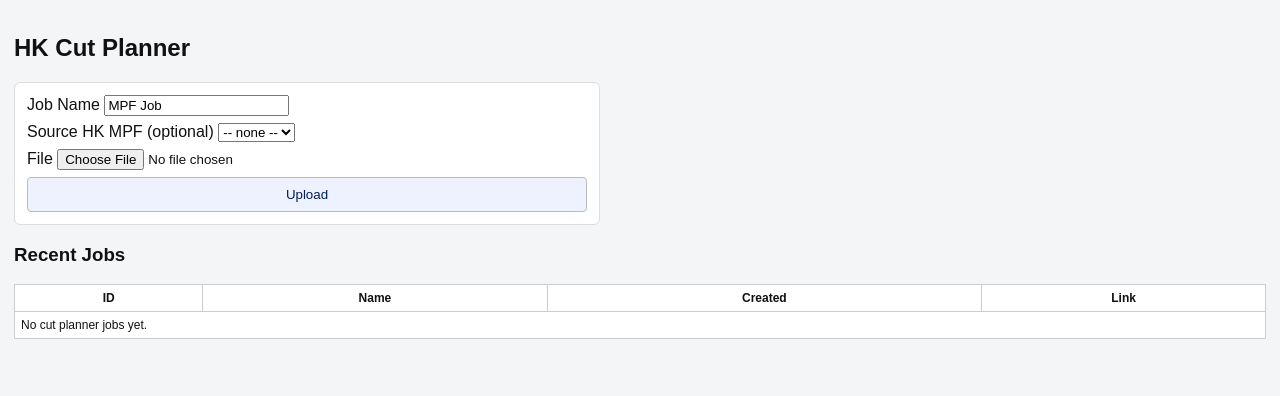
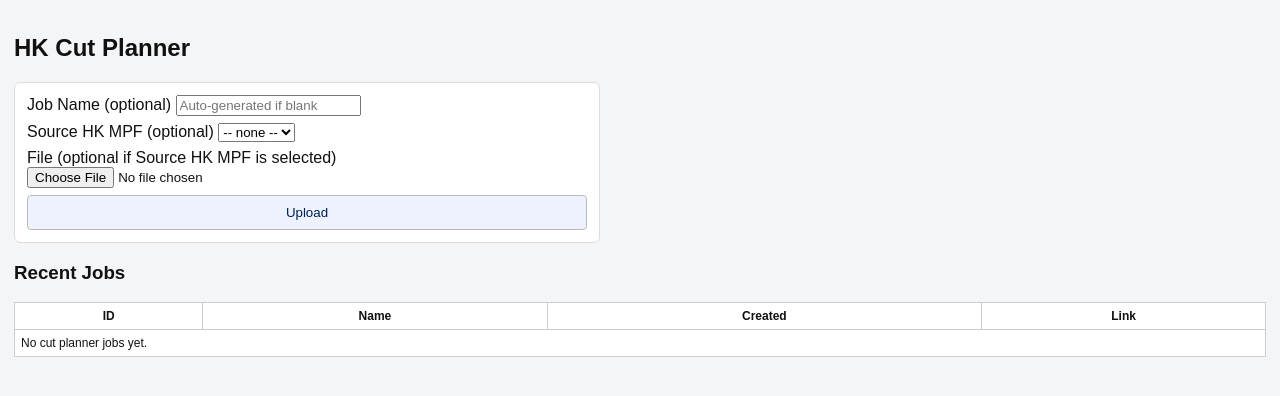
Before and after one commit to ravenorb/mts, a FastAPI app: page /cutplan in a window 1280 px wide. Shown: the part 47-443 px from the top of the page. Run offline with FastAPI, Linux system fonts and the light colour scheme; the visitor is signed in with stand-in values (Sample User, id 1); data comes from the database, SQL or seed files in the repository; data that the repository does not hold is empty; parts of the project's set-up code (start-up, migrations or seed data) failed here and were passed over.

Commit message:
Make cutplan upload accept source MPF or file and auto-name jobs

```diff
--- a/app/main.py
+++ b/app/main.py
@@ -3961,14 +3961,61 @@
 
 
 @app.post("/cutplan/upload")
-async def cutplan_upload(request: Request, file: UploadFile = File(...), name: str = Form("MPF Job"), engineering_job_id: int | None = Form(None), db: Session = Depends(get_db), user=Depends(require_login)):
+async def cutplan_upload(
+    request: Request,
+    file: UploadFile | None = File(None),
+    name: str = Form(""),
+    engineering_job_id: str | None = Form(None),
+    db: Session = Depends(get_db),
+    user=Depends(require_login),
+):
     _require_cutplan_write(user)
+    source_job_id: int | None = None
+    if engineering_job_id not in (None, ""):
+        try:
+            source_job_id = int(engineering_job_id)
+        except ValueError as exc:
+            raise HTTPException(status_code=400, detail="Source HK MPF must be a valid integer.") from exc
+
+    source_job = None
+    source_file_path: Path | None = None
+    if source_job_id is not None:
+        source_job = db.query(models.MpfMaster).filter_by(id=source_job_id).first()
+        if not source_job:
+            raise HTTPException(status_code=404, detail="Selected Source HK MPF was not found.")
+        source_candidates = sorted(
+            PART_FILE_DIR.glob(f"*_{source_job.mpf_filename}"),
+            key=lambda p: p.stat().st_mtime,
+            reverse=True,
+        )
+        if source_candidates:
+            source_file_path = source_candidates[0]
+        else:
+            direct_path = PART_FILE_DIR / source_job.mpf_filename
+            if direct_path.exists():
+                source_file_path = direct_path
+
+    if (not file or not file.filename) and source_file_path is None:
+        raise HTTPException(status_code=400, detail="Upload an MPF file or choose Source HK MPF.")
+
     root = cutplan_storage_root()
-    mpf_path = root / "mpf" / f"{datetime.utcnow().strftime('%Y%m%d_%H%M%S')}_{Path(file.filename or 'upload.mpf').name}"
-    content = await file.read()
+    source_name = file.filename if file and file.filename else (source_job.mpf_filename if source_job else "upload.mpf")
+    mpf_path = root / "mpf" / f"{datetime.utcnow().strftime('%Y%m%d_%H%M%S')}_{Path(source_name).name}"
+    if file and file.filename:
+        content = await file.read()
+    else:
+        content = source_file_path.read_bytes() if source_file_path else b""
     mpf_path.write_bytes(content)
     parsed = parse_hk_mpf(content.decode("utf-8", errors="ignore"))
-    job = models.CutJob(name=name, mpf_path=str(mpf_path), engineering_job_id=engineering_job_id)
+    clean_name = (name or "").strip()
+    if not clean_name:
+        if source_job:
+            clean_name = f"CutPlan - {source_job.mpf_filename}"
+        elif source_name:
+            clean_name = f"CutPlan - {Path(source_name).name}"
+        else:
+            clean_name = "CutPlan Job"
+    job = models.CutJob(name=clean_name, mpf_path=str(mpf_path), engineering_job_id=source_job_id)
     db.add(job)
     db.flush()
     db.add(models.CutArtifact(job_id=job.id, kind="parsed", json_text=json.dumps(parsed)))
@@ -3977,7 +4024,14 @@
 
 
 @app.post("/engineering/hk-mpf/cutplanner/upload")
-async def engineering_cutplan_upload(request: Request, file: UploadFile = File(...), name: str = Form("MPF Job"), engineering_job_id: int | None = Form(None), db: Session = Depends(get_db), user=Depends(require_login)):
+async def engineering_cutplan_upload(
+    request: Request,
+    file: UploadFile | None = File(None),
+    name: str = Form(""),
+    engineering_job_id: str | None = Form(None),
+    db: Session = Depends(get_db),
+    user=Depends(require_login),
+):
     return await cutplan_upload(request=request, file=file, name=name, engineering_job_id=engineering_job_id, db=db, user=user)
 
 
--- a/app/templates/cutplan/index.html
+++ b/app/templates/cutplan/index.html
@@ -3,7 +3,7 @@
 <h2>HK Cut Planner</h2>
 
 <form class="panel-form" action="/cutplan/upload" method="post" enctype="multipart/form-data">
-  <label>Job Name <input type="text" name="name" value="MPF Job" /></label>
+  <label>Job Name (optional) <input type="text" name="name" placeholder="Auto-generated if blank" /></label>
   <label>Source HK MPF (optional)
     <select name="engineering_job_id">
       <option value="">-- none --</option>
@@ -12,7 +12,7 @@
       {% endfor %}
     </select>
   </label>
-  <label>File <input type="file" name="file" accept=".mpf,.nc,.txt" required /></label>
+  <label>File (optional if Source HK MPF is selected) <input type="file" name="file" accept=".mpf,.nc,.txt" /></label>
   <button type="submit">Upload</button>
 </form>
 
```
